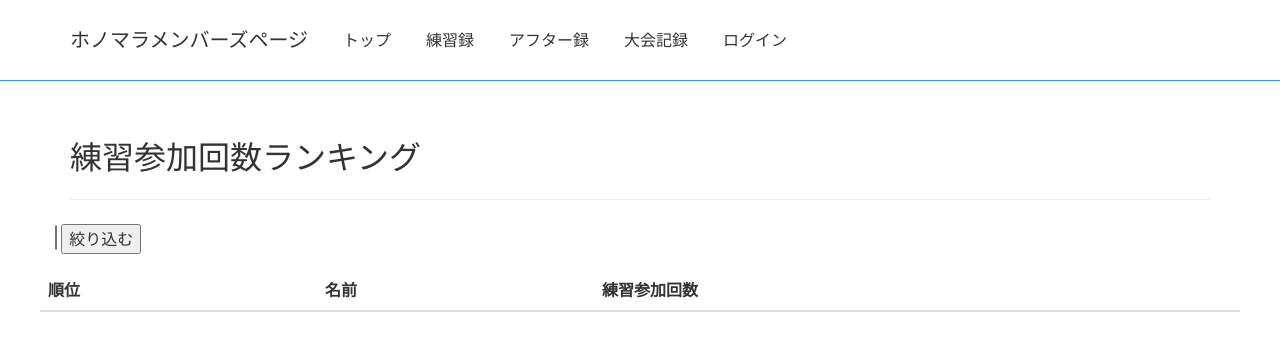
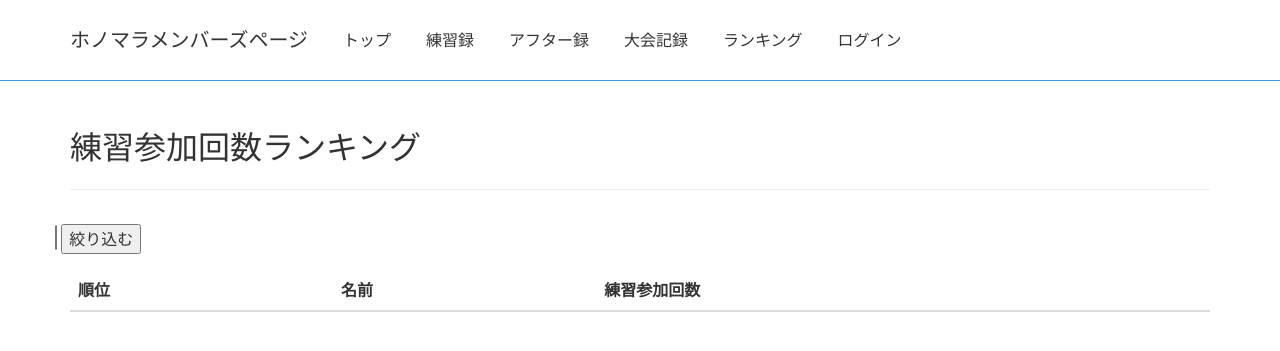
Before and after one commit to yurimarimo/honomara_members_site, a Python web app: template templates/ranking.html in a window 1280 px wide. Shown: the top 351 px of the page. Run offline with Jinja, Linux system fonts and the light colour scheme; the template is opened without the code that fills it, so the values that code supplies are empty; some libraries are stand-ins or nearby versions.

Commit message:
small fix

```diff
--- a/templates/header.html
+++ b/templates/header.html
@@ -16,6 +16,7 @@
 						<li><a href="{{url_for('training')}}">練習録</a></li>
 						<li><a href="{{url_for('after')}}">アフター録</a></li>
 						<li><a href="{{url_for('result')}}">大会記録</a></li>
+						<li><a href="{{url_for('ranking')}}">ランキング</a></li>
 						<!-- <li class="dropdown active">
 						<a href="#" class="dropdown-toggle" data-toggle="dropdown" role="button" aria-expanded="false">link1<span class="caret"></span></a>
 						<ul class="dropdown-menu" role="menu">
--- a/templates/ranking.html
+++ b/templates/ranking.html
@@ -1,25 +1,25 @@
 {% extends "template.html" %}
 {% block content %}
 <div class="container">
-    <div class="row">
-        <div class="col-lg-12">
     <div class="page-header">
         <h1 id="tables">練習参加回数ランキング
         </h1>
     </div>
+    <div class="row">
+        <div class="col-xs-12">
             <div class="row bs-component">
                 <form id="form-id" action="{{url_for('ranking')}}" method="get">
-                            <select id="year_list" multiple name="year_list" size=1 >
+                    <select id="year_list" multiple name="year_list" size=1>
                         {% for year in years %}
                         <option value="{{ year }}" selected> {{ year }}年度入学を含める</option>
                         {% endfor %}
                     </select>
                     <input type="submit" value="絞り込む">
                 </form>
+            </div>
 
-            <div class="row">
             <div class="bs-component">
-                    <table class="table table-striped table-hover ">
+                <table class="table">
                     <thead>
                         <tr>
                             <th>順位</th>
@@ -40,6 +40,6 @@
             </div>
         </div>
     </div>
-    </div>
+
 </div>
 {% endblock %}
```
Lines whose indentation alone changed are shown as unchanged.
